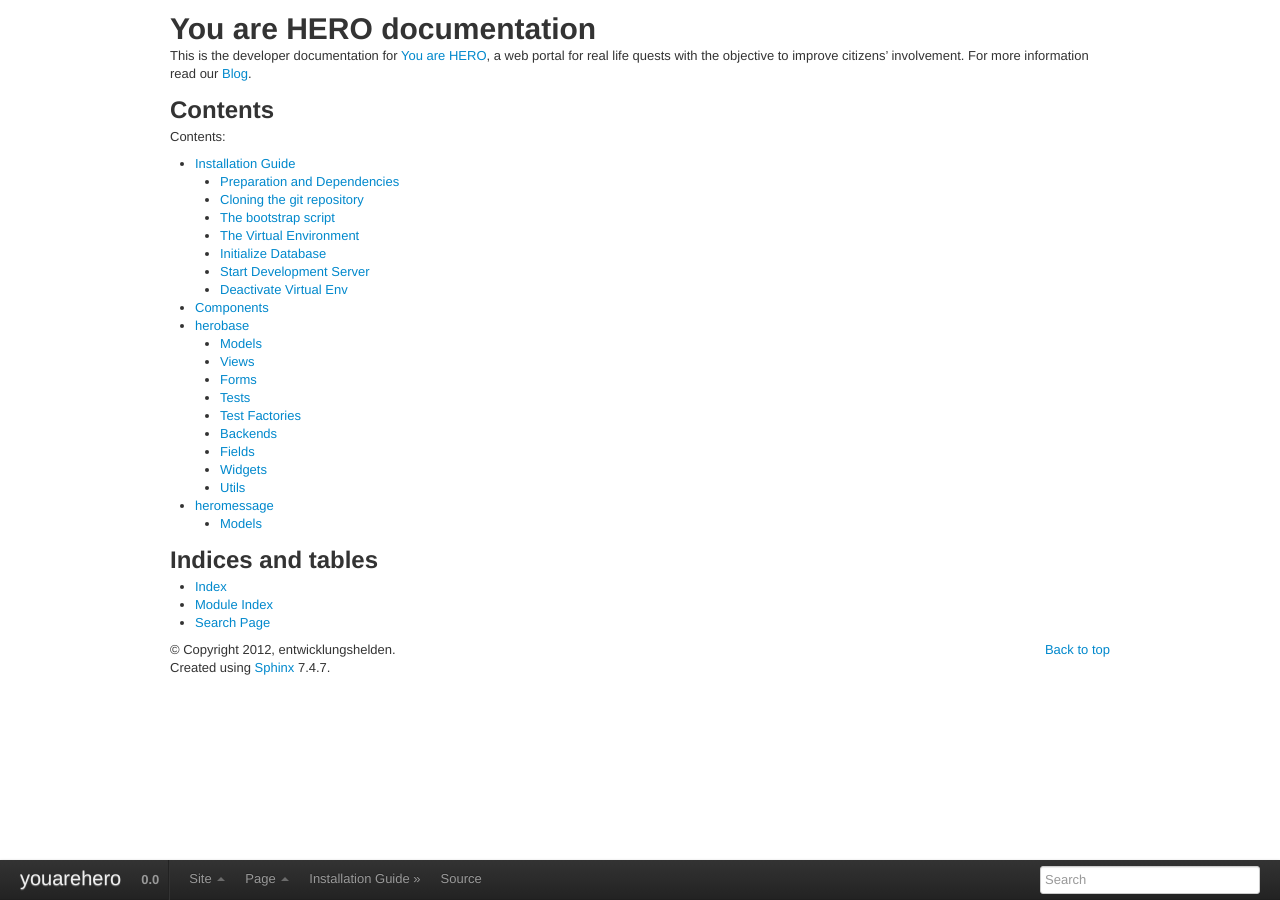
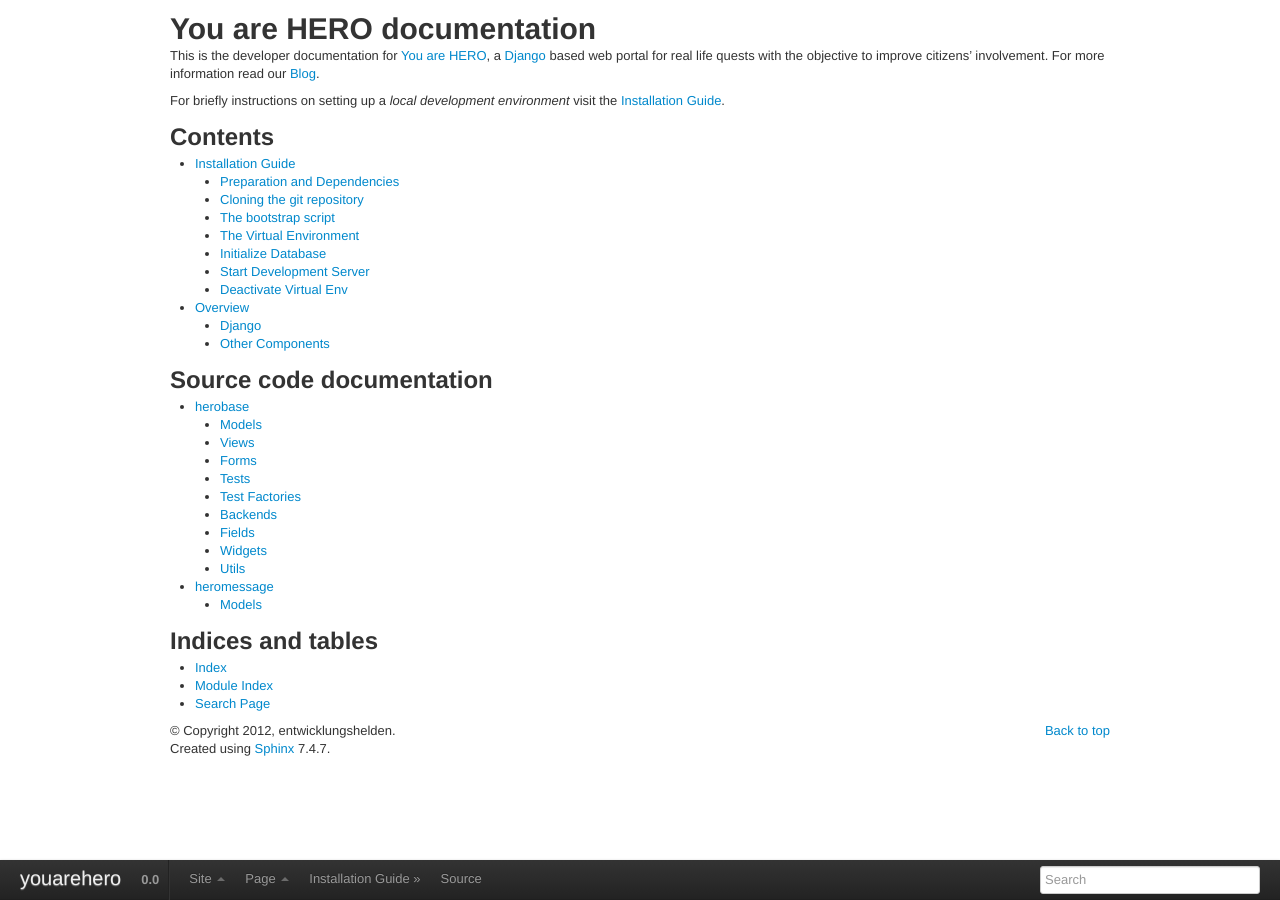
Before and after one commit to youarehero/youarehero, a Sphinx documentation site: the page built from docs/index.rst, in a window 1280 px wide. Built offline with Sphinx 7.4.7, drawn with Linux system fonts in a browser that asks for light colours.

Commit message:
docs update2

```diff
--- a/docs/index.rst
+++ b/docs/index.rst
@@ -8,21 +8,27 @@ You are HERO documentation
 ==========================
 
 This is the developer documentation for
-`You are HERO <https://youarehero.net>`_, a web portal for real life quests
-with the objective to improve citizens' involvement.
+`You are HERO <https://youarehero.net>`_, a `Django <https://www.djangoproject.com/>`_ based
+web portal for real life quests with the objective to improve citizens' involvement.
 For more information read our `Blog <https://youarehero.net/blog/>`_.
+
+For briefly instructions on setting up a *local development environment* visit the :doc:`install`.
 
 
 Contents
 ========
 
-Contents:
-
 .. toctree::
    :maxdepth: 2
 
    install
-   components
+   overview
+
+Source code documentation
+=========================
+
+.. toctree::
+   :maxdepth: 2
 
    herobase
    heromessage
--- a/docs/install.rst
+++ b/docs/install.rst
@@ -46,7 +46,7 @@ After cloning the git repository, browse to your project dir and run::
     $ deploy/bootstrap_dev
 
 The script makes a virtual environment ready (in ``env/``)
- and creates the ``static/``, ``media/`` and ``coverage/`` folders, which are
+and creates the ``static/``, ``media/`` and ``coverage/`` folders, which are
 not in the git repo, as they contain generated data.
 It also creates the local settings file (``src/youarehero/settings/local.py``) with no content but
 including the development settings.
```
Also changed, not shown: docs/components.rst (deleted, +0 -15 lines), docs/overview.rst (added, +43 -0 lines).
